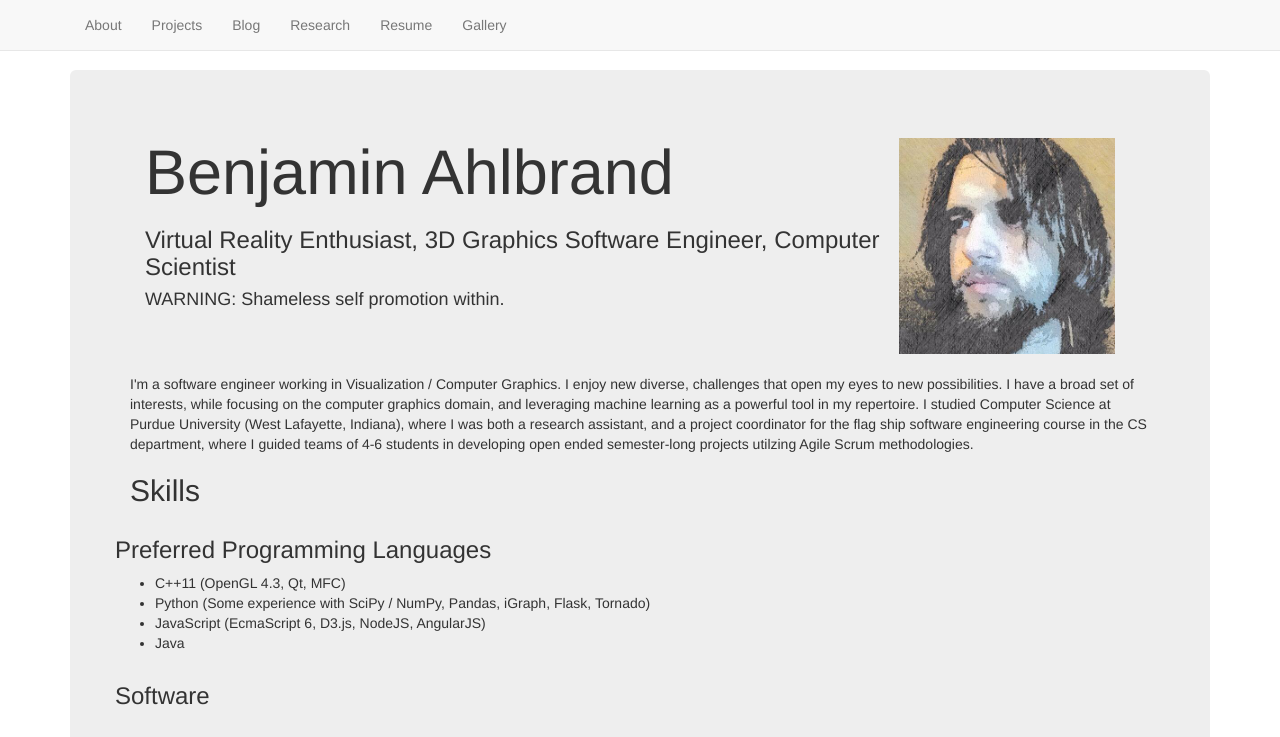
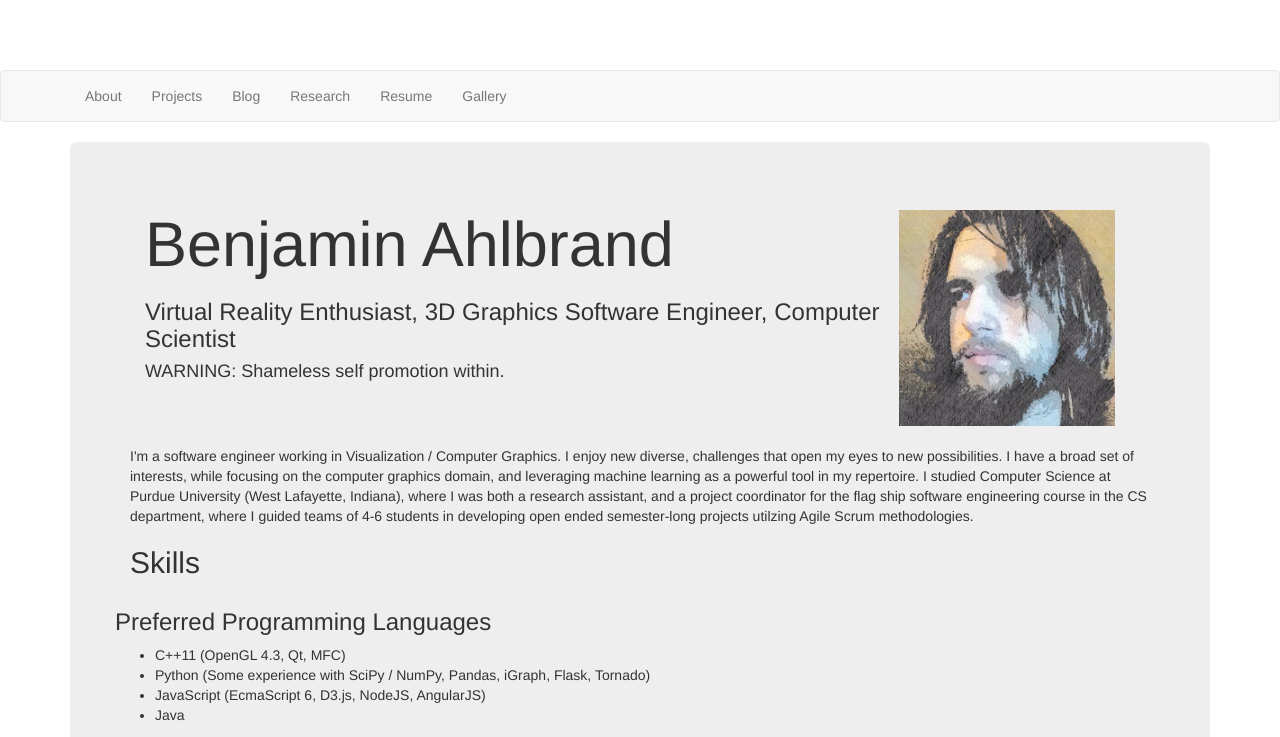
Before and after one commit to bmahlbrand/bmahlbrand.github.io, a website with bundled scripts: page index.html in a window 1280 px wide. Shown: the top 737 px of the page. Built offline with nearby package versions, Linux system fonts and the light colour scheme; some packages are replaced by stand-ins of ours.

Commit message:
change header

```diff
--- a/app/js/header/header.html
+++ b/app/js/header/header.html
@@ -1,5 +1,5 @@
 <!-- Fixed navbar -->
-<nav class="navbar navbar-default navbar-fixed-top">
+<nav class="navbar navbar-default">
     <div class="container">
         <ul class="nav navbar-nav">
             <li>
```
